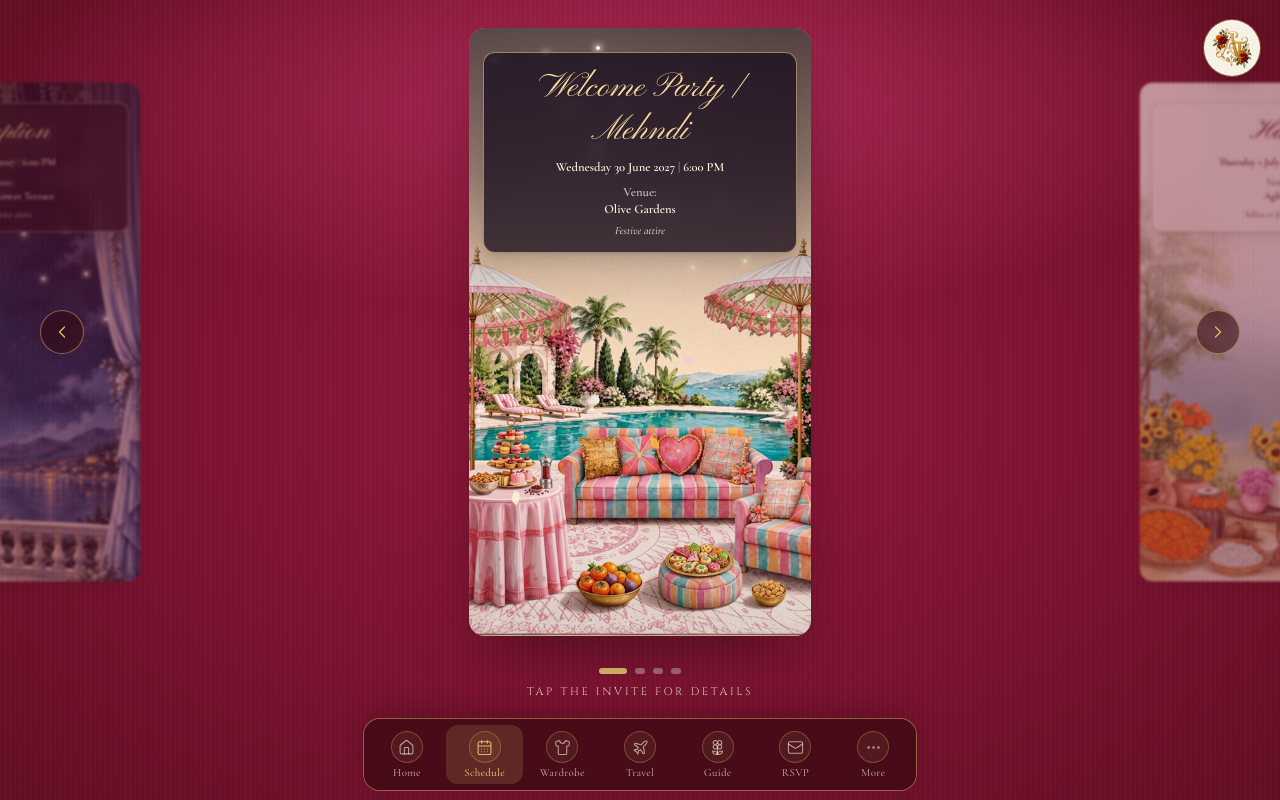
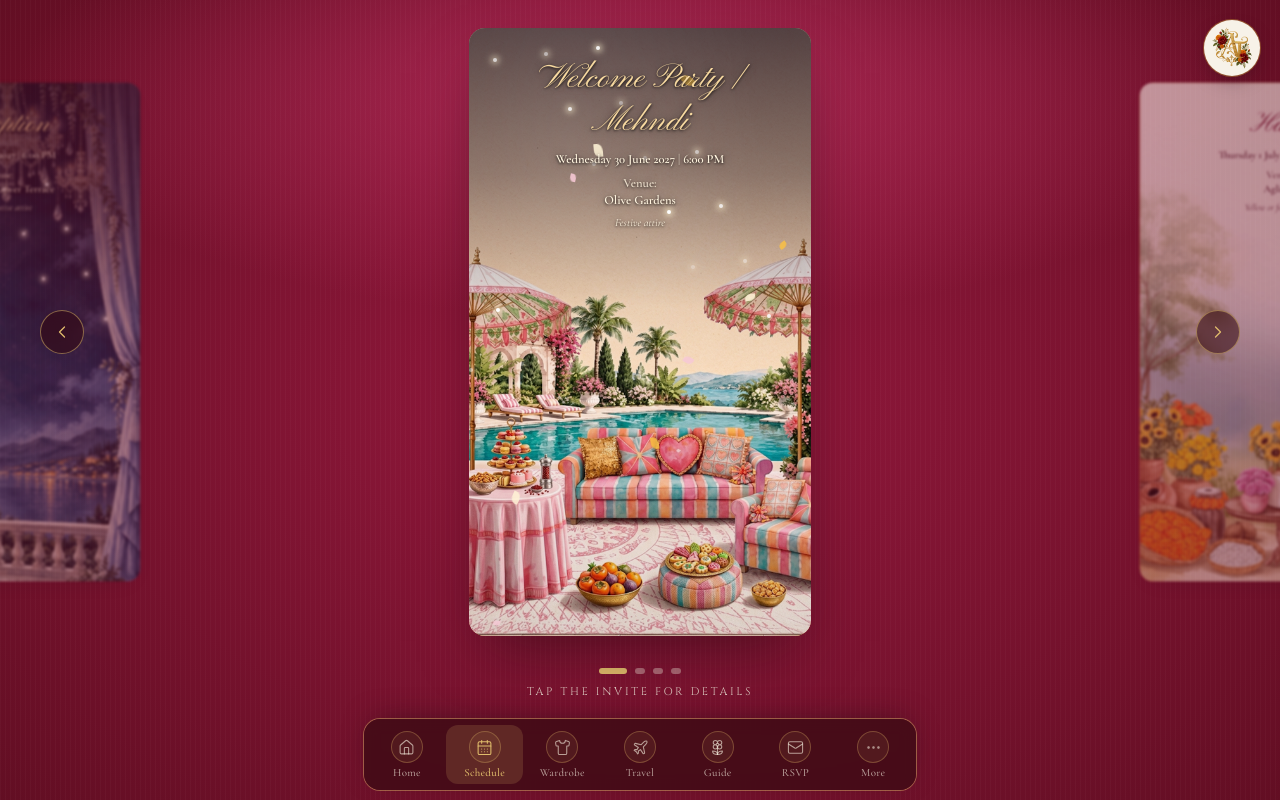
Before and after one commit to hill07/tejas-anoml, a React (Vite) app: page /schedule in a window 1280 px wide. Built offline with nearby package versions, Linux system fonts and the light colour scheme.

Commit message:
Remove text panel from invitation cards

```diff
--- a/src/components/invite/InviteCard.tsx
+++ b/src/components/invite/InviteCard.tsx
@@ -107,20 +107,15 @@ export function InviteCard({ event, active }: { event: WeddingEvent; active: boo
         />
       ))}
 
-      {/* Readable event-details panel, kept inside the invitation card. */}
+      {/* Event lettering without a backing panel. */}
       <div
         key={String(active)}
-        className="absolute inset-x-[4%] top-[4%] z-10 rounded-xl border px-[5%] py-[4%] text-center shadow-lg"
+        className="absolute inset-x-[5%] top-[5%] z-10 px-[3%] text-center"
         style={{
-          background: event.slug === 'welcome-party' || event.slug === 'reception'
-            ? 'rgba(24, 12, 30, 0.76)'
-            : 'rgba(255, 251, 242, 0.88)',
-          borderColor: event.slug === 'welcome-party' || event.slug === 'reception'
-            ? 'rgba(247, 217, 160, 0.55)'
-            : 'rgba(122, 24, 48, 0.22)',
-          backdropFilter: 'blur(8px)',
-          WebkitBackdropFilter: 'blur(8px)',
           color: event.slug === 'welcome-party' || event.slug === 'reception' ? '#fff4df' : '#54202b',
+          textShadow: event.slug === 'welcome-party' || event.slug === 'reception'
+            ? '0 1px 3px rgba(0,0,0,.9), 0 0 10px rgba(0,0,0,.45)'
+            : '0 1px 3px rgba(255,255,255,.95), 0 0 8px rgba(255,255,255,.75)',
         }}
       >
         <h2
@@ -128,7 +123,6 @@ export function InviteCard({ event, active }: { event: WeddingEvent; active: boo
           style={{
             color: event.slug === 'welcome-party' || event.slug === 'reception' ? '#f7d9a0' : '#7a1830',
             fontSize: 'clamp(1.45rem, 10cqw, 2.65rem)',
-            textShadow: '0 1px 2px rgba(0,0,0,.18)',
           }}
         >
           {event.name}
@@ -137,19 +131,19 @@ export function InviteCard({ event, active }: { event: WeddingEvent; active: boo
           className={`mt-[2cqw] font-serif font-semibold leading-snug ${active ? 'inv-in' : ''}`}
           style={{ fontSize: 'clamp(.72rem, 3.7cqw, 1rem)', animationDelay: '.25s' }}
         >
-          {event.dateLabel} <span className="opacity-60">|</span> {formatTime(event.startTime)}
+          {event.dateLabel} <span className="opacity-70">|</span> {formatTime(event.startTime)}
         </p>
         <p
           className={`mt-[2cqw] font-serif font-semibold leading-snug ${active ? 'inv-in' : ''}`}
           style={{ fontSize: 'clamp(.72rem, 3.7cqw, 1rem)', animationDelay: '.45s' }}
         >
-          <span className="opacity-75">Venue:</span>
+          <span className="opacity-80">Venue:</span>
           <br />
           <span className="break-words">{event.venue}</span>
         </p>
         <p
           className={`mt-[1.5cqw] font-serif italic leading-snug ${active ? 'inv-in' : ''}`}
-          style={{ fontSize: 'clamp(.68rem, 3.2cqw, .9rem)', opacity: 0.96, animationDelay: '.65s' }}
+          style={{ fontSize: 'clamp(.68rem, 3.2cqw, .9rem)', opacity: 1, animationDelay: '.65s' }}
         >
           {event.dressCode}
         </p>
```
